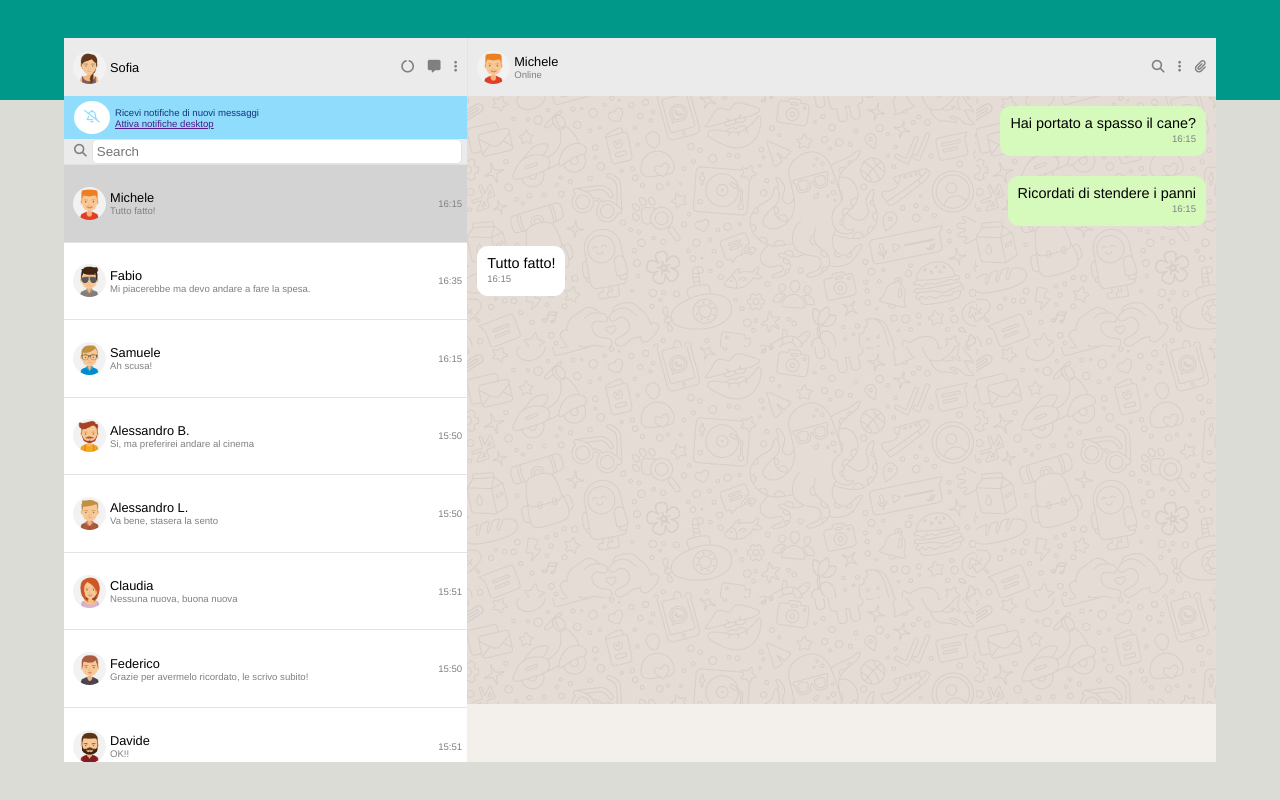
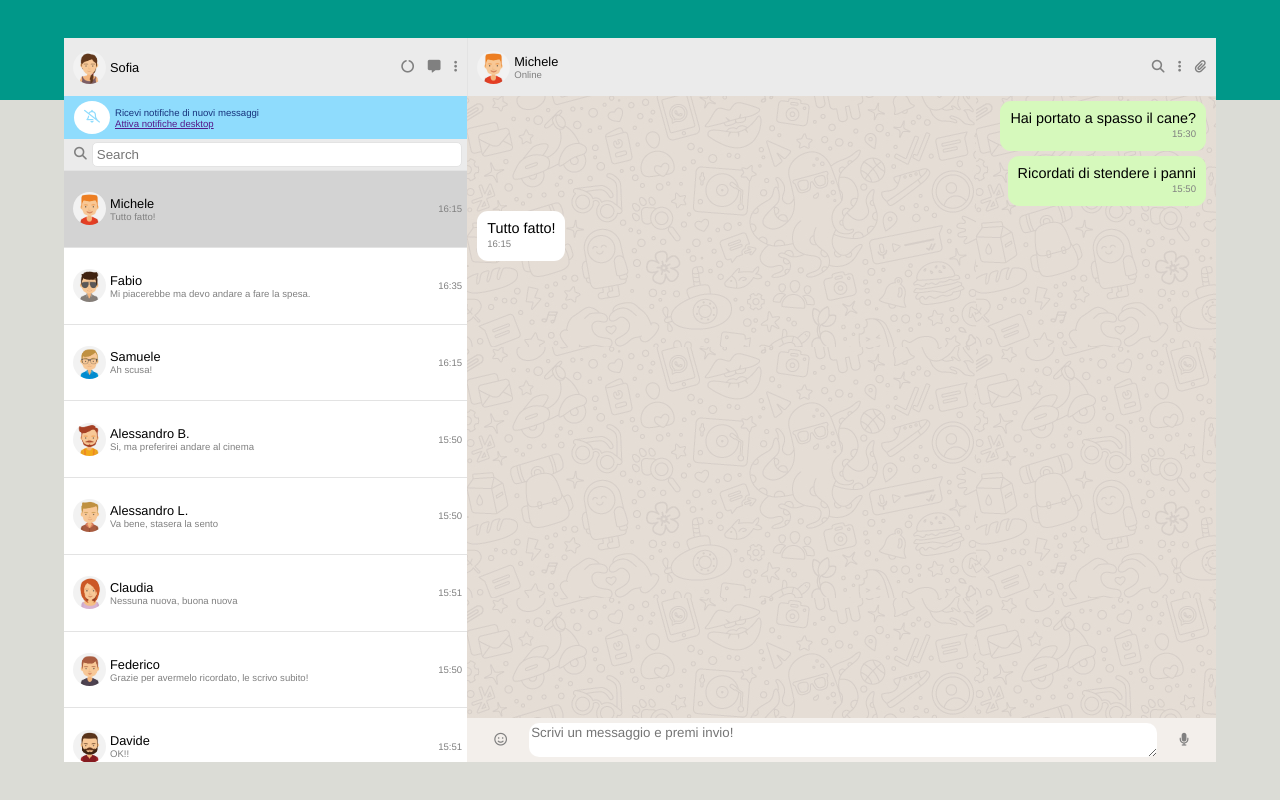
Before and after one commit to alemonacoo/vue-boolzapp, a plain HTML site: page index.html in a window 1280 px wide. Drawn offline with nearby package versions, Linux system fonts and the light colour scheme.

Commit message:
adding messaging capability

```diff
--- a/css/style.css
+++ b/css/style.css
@@ -78,6 +78,7 @@ i {
 .searchBar {
   display: flex;
   align-items: center;
+  padding: 3px 5px;
   width: 100%;
   border-bottom: solid 1px #e3e3e3;
 }
@@ -165,7 +166,7 @@ i {
   font-size: 0.9rem;
   width: fit-content;
   max-width: 50%;
-  margin: 10px;
+  margin: 5px 10px 0px 10px;
   padding: 10px;
   border-radius: 11px;
   line-height: 15px;
@@ -181,7 +182,18 @@ i {
 }
 
 .keyboard {
-  height: 8%;
+  display: flex;
+  justify-content: space-evenly;
+  align-items: center;
+  height: 6%;
   width: 100%;
   background-color: #f3efeb;
 }
+.keyboard textarea {
+  height: 80%;
+  width: 85%;
+  font-family: Helvetica, sans-serif;
+  padding: 2px;
+  border: none;
+  border-radius: 10px;
+}
--- a/index.html
+++ b/index.html
@@ -102,12 +102,22 @@
             v-for="(item, index) in contacts[activeIndex].messages"
           >
             {{ contacts[activeIndex].messages[index].message }}
-            <div id="messageTime">
-              {{getLastMessageTime(activeIndex, index)}}
-            </div>
+            <div id="messageTime">{{getMessageTime(activeIndex, index)}}</div>
           </div>
         </div>
-        <div class="keyboard"></div>
+        <div class="keyboard">
+          <i class="fa-regular fa-face-smile"></i>
+          <textarea
+            placeholder="Scrivi un messaggio e premi invio!"
+            name=""
+            id=""
+            cols="30"
+            rows="1"
+            v-model="message"
+            @keyup.enter="sendMessage(message)"
+          ></textarea>
+          <i class="fa-solid fa-microphone"></i>
+        </div>
       </div>
     </div>
   </body>
--- a/js/script.js
+++ b/js/script.js
@@ -8,6 +8,7 @@ const app = new Vue({
     contacts,
     user,
     activeIndex: 0,
+    message: "",
   },
   methods: {
     getLastMessage(i) {
@@ -39,6 +40,15 @@ const app = new Vue({
     sortMessage(index, i) {
       return this.contacts[index].messages[i].status;
     },
+    sendMessage(message) {
+      let newMessage = {
+        date: setMessageDate(),
+        message: message,
+        status: "sent",
+      };
+      this.contacts[this.activeIndex].messages.push(newMessage);
+      this.message = "";
+    },
   },
 });
 
@@ -46,3 +56,30 @@ function parseDate(string) {
   let shortDate = string.slice(11, 16);
   return shortDate;
 }
+
+function setMessageDate() {
+  let day = new Date().getDate();
+  if (day < 10) {
+    day = `0${day}`;
+  }
+  let month = new Date().getMonth();
+  if (month < 10) {
+    month = `0${month}`;
+  }
+  let year = new Date().getFullYear();
+  let hours = new Date().getHours();
+  if (hours < 10) {
+    hours = `0${hours}`;
+  }
+  let minutes = new Date().getMinutes();
+  if (minutes < 10) {
+    minutes = `0${minutes}`;
+  }
+  let seconds = new Date().getSeconds();
+  if (seconds < 10) {
+    seconds = `0${seconds}`;
+  }
+  let string = `${day}/${month}/${year} ${hours}:${minutes}:${seconds}`;
+  console.log(string);
+  return string;
+}
```
